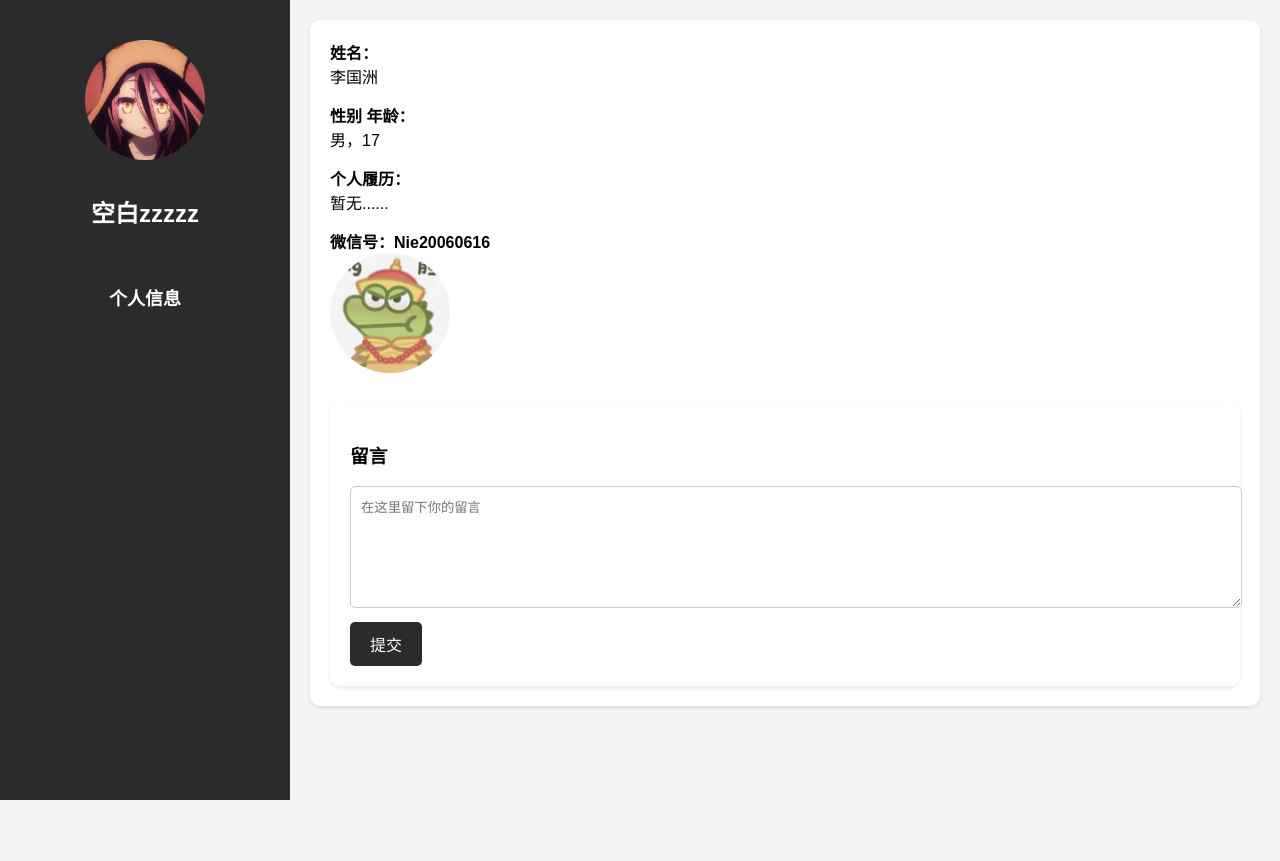
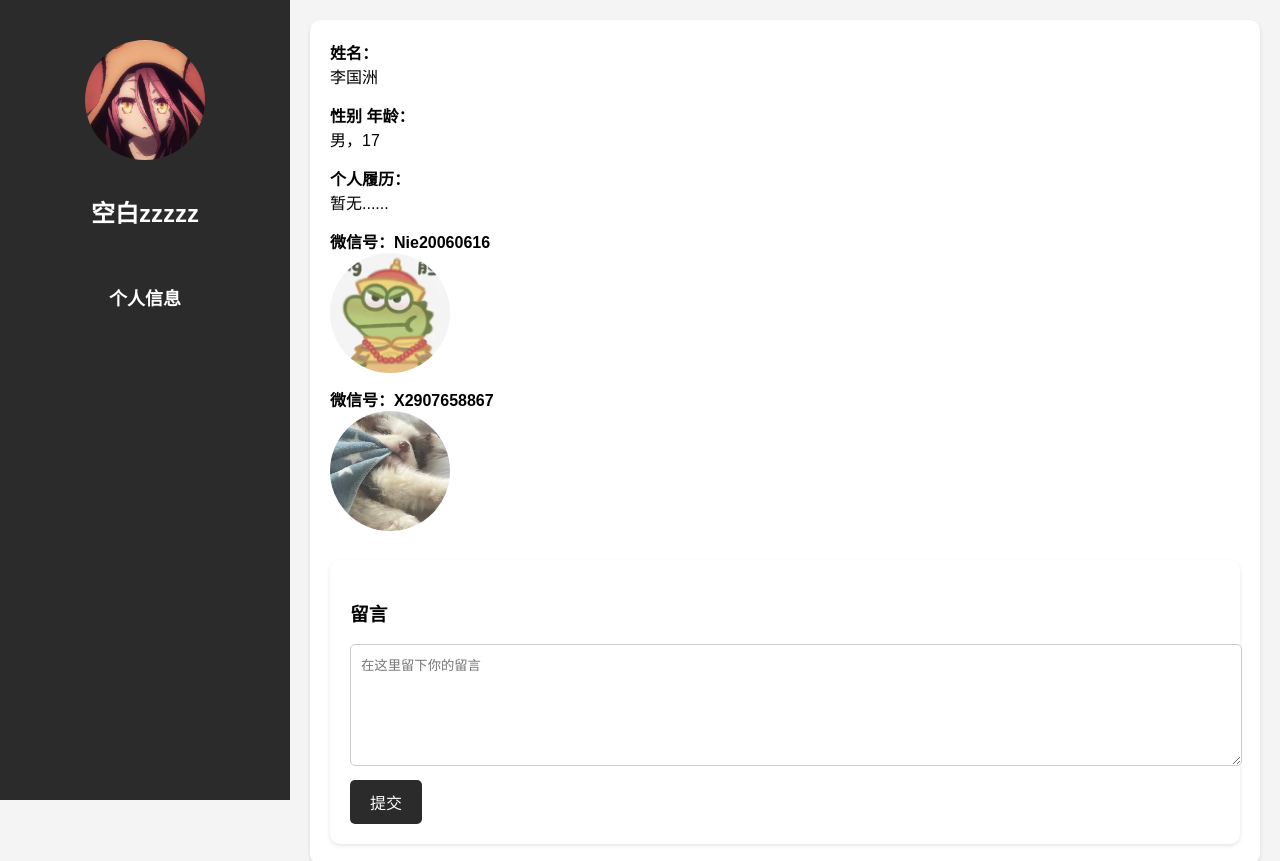
Before and after one commit to Kurumi-LGZ/Kurumi-LGZ.github.io, a plain HTML site: page LGZ.html in a window 1280 px wide. Shown: the top 861 px of the page. Before the commit the page ends 800 px from the top, so only its background shows below. Drawn offline with Linux system fonts and the light colour scheme.

Commit message:
Update LGZ.html

```diff
--- a/LGZ.html
+++ b/LGZ.html
@@ -133,6 +133,8 @@
                 <div class="info-item">
                     <p class="title">微信号：Nie20060616</p>
                      <img src="https://kurumi-lgz.github.io/neiys.jpg" alt="头像" class="avatar">
+                    <p class="title">微信号：X2907658867</p>
+                    <img src="https://kurumi-lgz.github.io/xiaost.jpg" alt="头像" class="avatar">
             </div>
 
             <!-- 留言模块 -->
```
